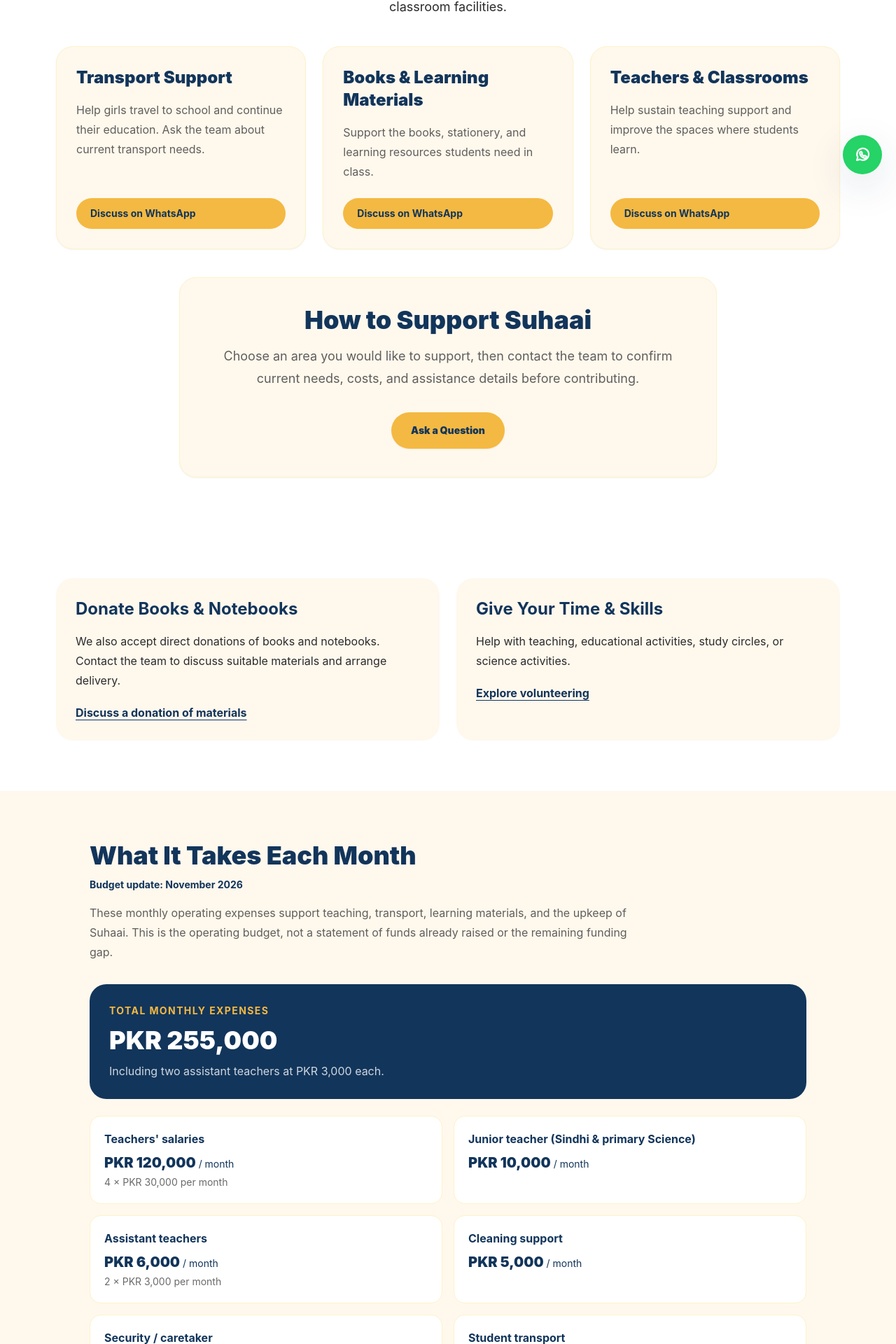
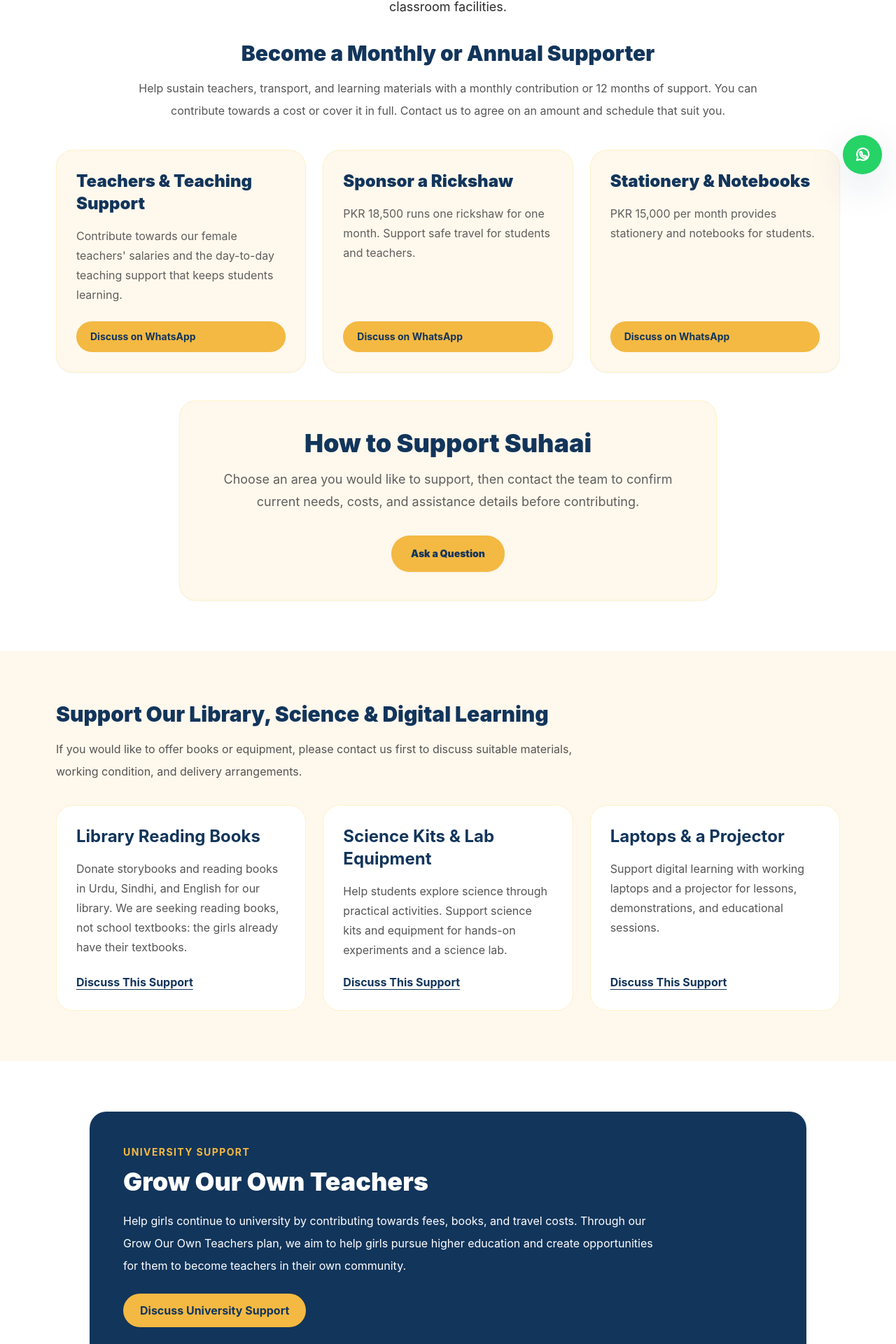
Before and after one commit to aijazalisindhu/Suhaai-Website, a Next.js app: page /support-us in a window 1280 px wide. Shown: the part 531-2451 px from the top of the page at 70% size. Built offline with nearby package versions, Linux system fonts and the light colour scheme; no server answers.

Commit message:
Add all donor support needs and career guidance opportunities

```diff
--- a/app/support-us/page.tsx
+++ b/app/support-us/page.tsx
@@ -6,13 +6,19 @@ import { monthlyExpenses, monthlyExpenseTotal, formatPKR, reportingPeriod } from
 export const metadata: Metadata = {
   alternates: { canonical: "/support-us" },
   title: "Support Us",
-  description: "Support Suhaai by helping with books, stationery, teacher salaries, transport, classroom resources, and digital learning tools."
+  description: "Support Suhaai monthly or annually through teaching, transport, reading books, science kits, digital learning, university support, and partnerships."
 };
 
 const supportOptions = [
-  { title: "Transport Support", description: "Help girls travel to school and continue their education. Ask the team about current transport needs." },
-  { title: "Books & Learning Materials", description: "Support the books, stationery, and learning resources students need in class." },
-  { title: "Teachers & Classrooms", description: "Help sustain teaching support and improve the spaces where students learn." }
+  { title: "Teachers & Teaching Support", description: "Contribute towards our female teachers' salaries and the day-to-day teaching support that keeps students learning." },
+  { title: "Sponsor a Rickshaw", description: "PKR 18,500 runs one rickshaw for one month. Support safe travel for students and teachers." },
+  { title: "Stationery & Notebooks", description: "PKR 15,000 per month provides stationery and notebooks for students." }
+];
+
+const materialNeeds = [
+  { title: "Library Reading Books", description: "Donate storybooks and reading books in Urdu, Sindhi, and English for our library. We are seeking reading books, not school textbooks: the girls already have their textbooks.", subject: "donating library storybooks and reading books" },
+  { title: "Science Kits & Lab Equipment", description: "Help students explore science through practical activities. Support science kits and equipment for hands-on experiments and a science lab.", subject: "supporting science kits and lab equipment" },
+  { title: "Laptops & a Projector", description: "Support digital learning with working laptops and a projector for lessons, demonstrations, and educational sessions.", subject: "supporting laptops and a projector" }
 ];
 
 function whatsappLink(subject: string) {
@@ -35,6 +41,10 @@ export default function SupportUsPage() {
             support teachers, arrange learning materials, and improve classroom facilities.
           </p>
 
+          <div className="mx-auto mt-8 max-w-4xl text-center">
+            <h2 className="text-3xl font-black text-suhaai-green">Become a Monthly or Annual Supporter</h2>
+            <p className="mt-4 leading-8 text-suhaai-ink/80">Help sustain teachers, transport, and learning materials with a monthly contribution or 12 months of support. You can contribute towards a cost or cover it in full. Contact us to agree on an amount and schedule that suit you.</p>
+          </div>
           <div className="mt-10 grid gap-6 md:grid-cols-3">
             {supportOptions.map((option) => (
               <article key={option.title} className="flex flex-col rounded-3xl border border-amber-100 bg-suhaai-cream p-7 shadow-sm">
@@ -60,9 +70,32 @@ export default function SupportUsPage() {
         </div>
       </section>
 
-      <section className="section-padding bg-white"><div className="container-shell grid gap-6 md:grid-cols-2">
-        <div className="rounded-3xl bg-suhaai-cream p-7"><h2 className="text-2xl font-bold text-suhaai-green">Donate Books &amp; Notebooks</h2><p className="mt-4 leading-7">We also accept direct donations of books and notebooks. Contact the team to discuss suitable materials and arrange delivery.</p><a href={whatsappLink("donating books or notebooks directly")} className="mt-5 inline-block font-bold text-suhaai-green underline underline-offset-4">Discuss a donation of materials</a></div>
-        <div className="rounded-3xl bg-suhaai-cream p-7"><h2 className="text-2xl font-bold text-suhaai-green">Give Your Time &amp; Skills</h2><p className="mt-4 leading-7">Help with teaching, educational activities, study circles, or science activities.</p><Link href="/volunteer" className="mt-5 inline-block font-bold text-suhaai-green underline underline-offset-4">Explore volunteering</Link></div>
+      <section className="section-padding bg-suhaai-cream" aria-labelledby="learning-materials">
+        <div className="container-shell">
+          <h2 id="learning-materials" className="text-3xl font-black text-suhaai-green">Support Our Library, Science &amp; Digital Learning</h2>
+          <p className="mt-4 max-w-3xl leading-8 text-suhaai-ink/80">If you would like to offer books or equipment, please contact us first to discuss suitable materials, working condition, and delivery arrangements.</p>
+          <div className="mt-8 grid gap-6 md:grid-cols-3">{materialNeeds.map((need) => (
+            <article key={need.title} className="flex flex-col rounded-3xl border border-amber-100 bg-white p-7">
+              <h3 className="text-2xl font-bold text-suhaai-green">{need.title}</h3>
+              <p className="mt-4 flex-1 leading-7 text-suhaai-ink/80">{need.description}</p>
+              <a href={whatsappLink(need.subject)} className="mt-5 inline-block font-bold text-suhaai-green underline underline-offset-4" aria-label={`Discuss ${need.title} on WhatsApp`}>Discuss This Support</a>
+            </article>
+          ))}</div>
+        </div>
+      </section>
+
+      <section className="section-padding bg-white" aria-labelledby="university-support">
+        <div className="container-shell max-w-5xl rounded-3xl bg-suhaai-green p-8 text-white md:p-12">
+          <p className="text-sm font-bold uppercase tracking-widest text-suhaai-gold">University Support</p>
+          <h2 id="university-support" className="mt-3 text-3xl font-black md:text-4xl">Grow Our Own Teachers</h2>
+          <p className="mt-5 max-w-3xl leading-8">Help girls continue to university by contributing towards fees, books, and travel costs. Through our Grow Our Own Teachers plan, we aim to help girls pursue higher education and create opportunities for them to become teachers in their own community.</p>
+          <a href={whatsappLink("university fees, books, and travel through Grow Our Own Teachers")} className="mt-6 inline-flex rounded-full bg-suhaai-gold px-6 py-3 font-bold text-suhaai-green focus:outline-none focus:ring-2 focus:ring-white">Discuss University Support</a>
+        </div>
+      </section>
+
+      <section className="section-padding bg-suhaai-cream"><div className="container-shell grid gap-6 md:grid-cols-2">
+        <div className="rounded-3xl bg-white p-7"><h2 className="text-2xl font-bold text-suhaai-green">Career Guidance &amp; Soft Skills</h2><p className="mt-4 leading-7 text-suhaai-ink/80">Offer career guidance and soft skills sessions for girls in Classes 9–12. Sessions can be online or in person, with the topics and schedule agreed together. Teaching, study circles, educational activities, and science activities are also welcome.</p><Link href="/volunteer" className="mt-5 inline-block font-bold text-suhaai-green underline underline-offset-4">Explore Ways to Share Your Skills</Link></div>
+        <div className="rounded-3xl bg-white p-7"><h2 className="text-2xl font-bold text-suhaai-green">Advice &amp; Introductions</h2><p className="mt-4 leading-7 text-suhaai-ink/80">Share advice or introduce Suhaai to CSR teams, education funders, and potential partners interested in girls&apos; education. A relevant introduction can help us explore support and partnerships.</p><a href={whatsappLink("sharing advice or introducing CSR teams, funders, and partners")} className="mt-5 inline-block font-bold text-suhaai-green underline underline-offset-4">Discuss an Introduction</a></div>
       </div></section>
 
       <section aria-labelledby="monthly-budget" className="section-padding bg-suhaai-cream">
@@ -101,8 +134,10 @@ export default function SupportUsPage() {
             Discuss Support on WhatsApp
           </a>
           <p className="mx-auto mt-8 max-w-2xl text-base font-semibold leading-7 text-suhaai-green">
-            Every contribution, small or large, helps keep the light of education alive
-            for village girls.
+            Support is entirely voluntary. Choose what you would like to offer, whether
+            funds, materials, time, advice, or an introduction. We discuss any offer
+            with you first and agree on what works for both sides. We do not assume
+            that anyone will provide goods or services free of charge.
           </p>
         </div>
       </section>
--- a/app/volunteer/page.tsx
+++ b/app/volunteer/page.tsx
@@ -7,6 +7,7 @@ export const metadata: Metadata = {
   alternates: { canonical: "/volunteer" }
 };
 const opportunities = [
+  { title: "Career Guidance & Soft Skills", text: "Offer career guidance and soft skills sessions for girls in Classes 9–12, online or in person. Share the topics you can cover and your availability so we can plan a suitable session together." },
   { title: "Teaching", text: "Help students understand school subjects, practise skills, and build confidence in their learning." },
   { title: "Educational Activities", text: "Bring learning to life through reading, creative exercises, and engaging educational sessions." },
   { title: "Study Circles", text: "Help facilitate small-group reading, discussion, and shared learning." },
@@ -21,7 +22,7 @@ export default function VolunteerPage() {
       <div className="mt-8 grid gap-6 md:grid-cols-2">{opportunities.map((item) => <article key={item.title} className="rounded-3xl border border-amber-100 bg-suhaai-cream p-7"><h3 className="text-2xl font-bold text-suhaai-green">{item.title}</h3><p className="mt-4 leading-7 text-suhaai-ink/80">{item.text}</p></article>)}</div>
       <div className="mt-10 rounded-3xl bg-suhaai-green p-8 text-white">
         <h2 className="text-3xl font-black">Tell Us How You Would Like to Contribute</h2>
-        <p className="mt-4 max-w-3xl leading-7">Share your area of interest, relevant experience, and available days and times. Include how long each session could be and whether you can help once or regularly. Contact Suhaai first to agree on suitable activities, session duration, and a schedule.</p>
+        <p className="mt-4 max-w-3xl leading-7">Share your area of interest, relevant experience, and available days and times. Include how long each session could be and whether you can help once or regularly. Contact Suhaai first to agree on suitable activities, session duration, and a schedule. Participation is voluntary: offer the time and skills you are comfortable sharing, and we will discuss arrangements together.</p>
         <div className="mt-6 flex flex-wrap gap-4">
           <a href={`https://wa.me/923450122664?text=${encodeURIComponent(message)}`} target="_blank" rel="noopener noreferrer" className="rounded-full bg-suhaai-gold px-6 py-3 font-bold text-suhaai-green focus:outline-none focus:ring-2 focus:ring-white">Discuss Volunteering on WhatsApp</a>
           <a href="mailto:suhaaisindh@gmail.com?subject=Volunteering%20with%20Suhaai" className="rounded-full border border-white px-6 py-3 font-bold focus:outline-none focus:ring-2 focus:ring-suhaai-gold">Email Suhaai</a>
```
